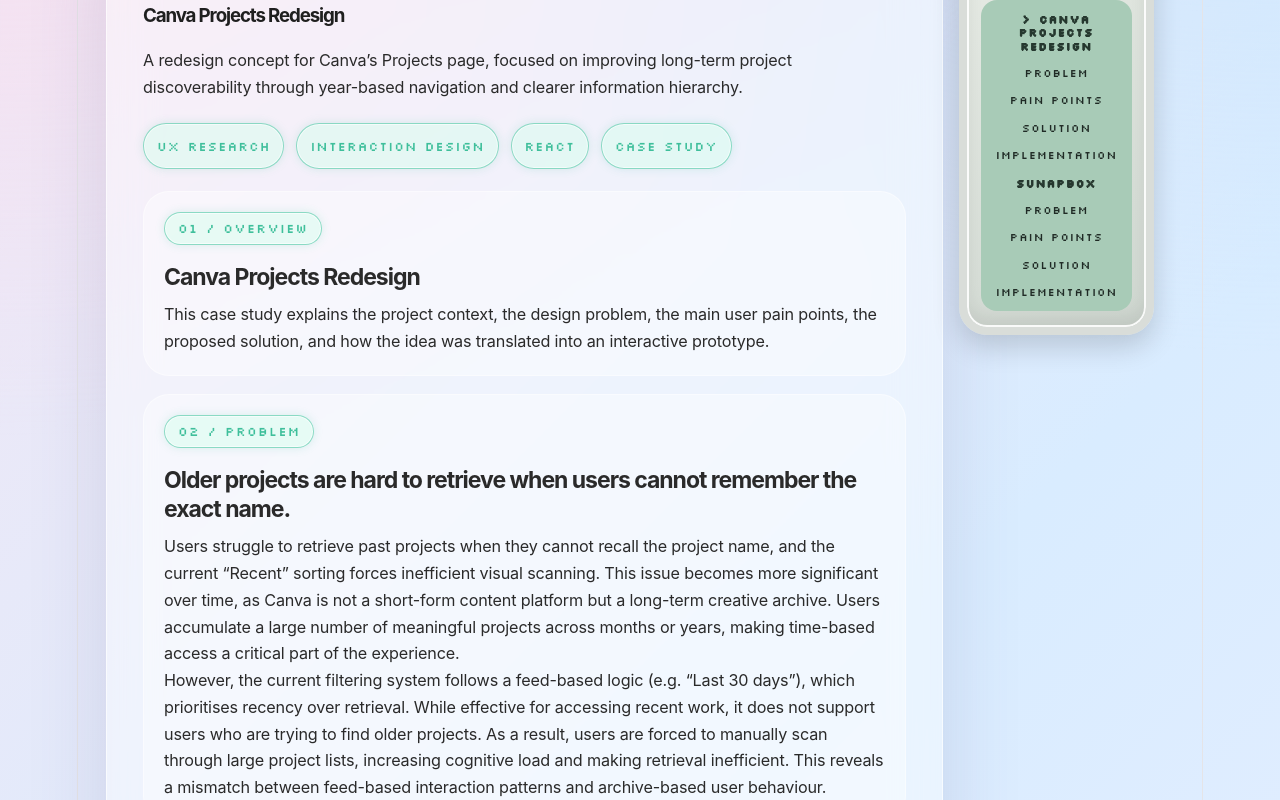
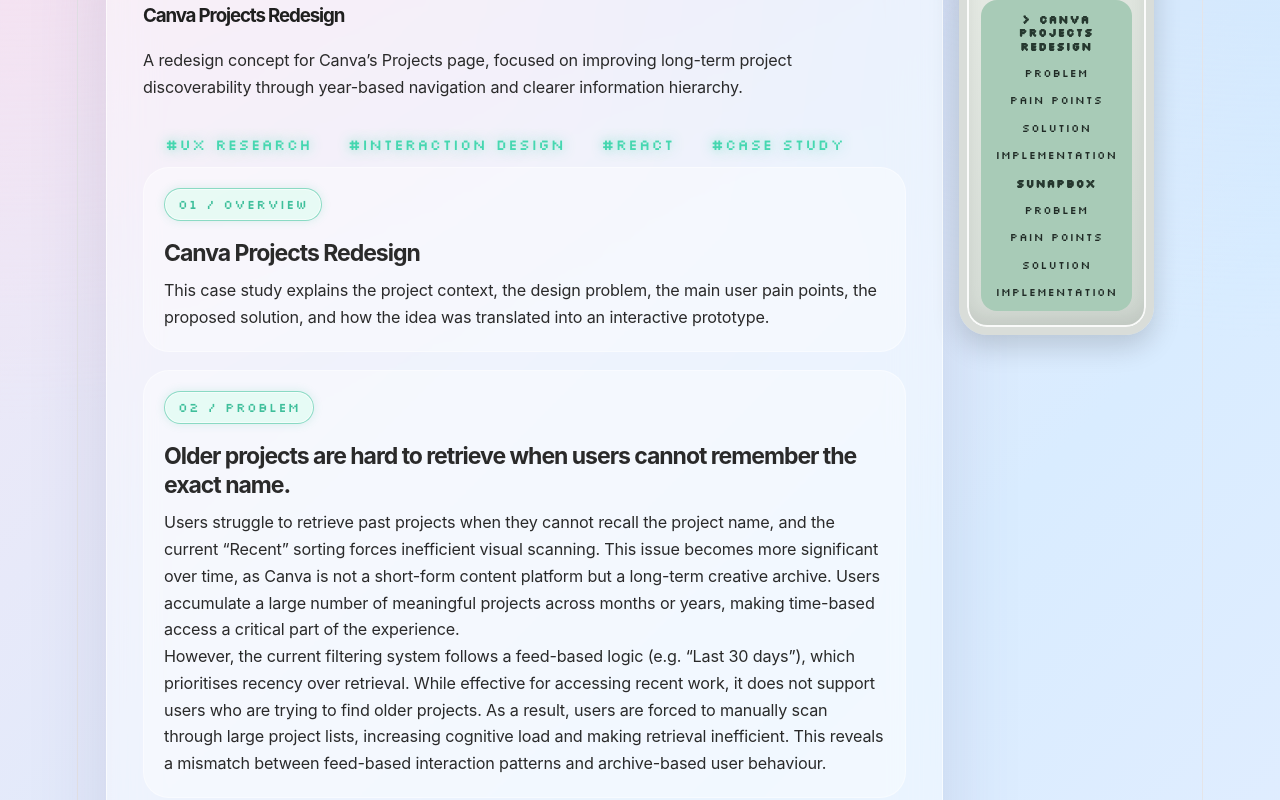
Before and after one commit to jesstasha/portfolio-2026, a React (Vite) app: page / in a window 1280 px wide. Shown: the part 980-1780 px from the top of the page. Built offline with nearby package versions, Linux system fonts and the light colour scheme.

Commit message:
Refine project tags and section labels

```diff
--- a/src/App.css
+++ b/src/App.css
@@ -2702,3 +2702,90 @@
 
   margin-bottom: 18px !important;
 }
+
+
+/* Keyword tags → lightweight hashtag style */
+.tag-row span {
+  background: transparent !important;
+  border: none !important;
+  box-shadow: 0 0 10px rgba(63, 191, 155, 0.28) !important;
+
+  color: #3fbf9b !important;
+
+  padding: 0 !important;
+  border-radius: 0 !important;
+
+  font-family: "SilkPixel", monospace !important;
+  font-size: 0.72rem !important;
+  letter-spacing: 0.08em !important;
+  text-transform: none !important;
+}
+
+
+/* REAL hashtag style tags */
+.tag-row span {
+  background: none !important;
+  border: none !important;
+  box-shadow: none !important;
+
+  padding: 0 !important;
+  margin-right: 18px !important;
+
+  color: #46d7b0 !important;
+  text-shadow: 0 0 10px rgba(70, 215, 176, 0.55) !important;
+
+  font-family: "SilkPixel", monospace !important;
+  font-size: 0.72rem !important;
+  letter-spacing: 0.08em !important;
+  text-transform: none !important;
+}
+
+
+/* Final hashtag tag style */
+.tag-row span {
+  background: none !important;
+  border: none !important;
+  box-shadow: none !important;
+
+  padding: 0 !important;
+  border-radius: 0 !important;
+
+  color: #46d7b0 !important;
+  text-shadow: 0 0 10px rgba(70, 215, 176, 0.6) !important;
+
+  font-family: "SilkPixel", monospace !important;
+  font-size: 0.82rem !important;
+  letter-spacing: 0.08em !important;
+  text-transform: none !important;
+}
+
+
+/* Position hashtag tags with case study card */
+.tag-row {
+  margin-left: 22px !important;
+  margin-top: 32px !important;
+  margin-bottom: 8px !important;
+  gap: 24px !important;
+}
+
+.tag-row span {
+  font-size: 0.9rem !important;
+  text-shadow: 0 0 12px rgba(70, 215, 176, 0.68) !important;
+}
+
+
+/* Keep hashtag tags in one line */
+.tag-row {
+  flex-wrap: nowrap !important;
+  gap: 18px !important;
+  margin-left: 22px !important;
+  margin-top: 30px !important;
+  margin-bottom: 10px !important;
+  overflow: visible !important;
+}
+
+.tag-row span {
+  white-space: nowrap !important;
+  font-size: 0.84rem !important;
+  letter-spacing: 0.06em !important;
+}
--- a/src/App.jsx
+++ b/src/App.jsx
@@ -268,7 +268,7 @@
 
       <div className="tag-row">
         {project.tags.map((tag) => (
-          <span key={tag}>{tag}</span>
+          <span key={tag}>#{tag}</span>
         ))}
       </div>
 
```
